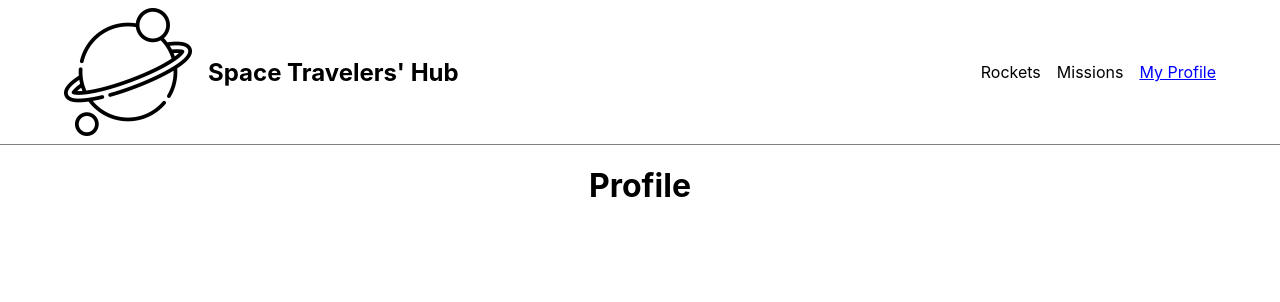
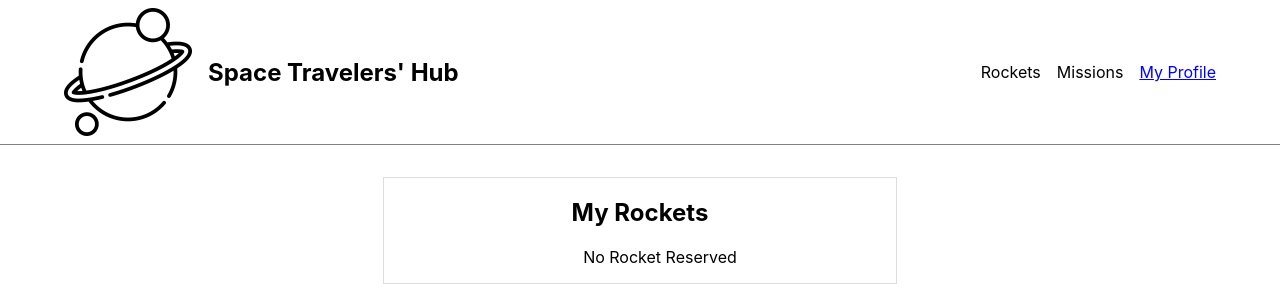
Before and after one commit to julzedz/space-travelers-hub, a React (Create React App) app: page /profile in a window 1280 px wide. Shown: the top 302 px of the page. Built offline with nearby package versions, Linux system fonts and the light colour scheme.

Commit message:
Display reserved rockets in Profile page

```diff
--- a/src/pages/Profile.js
+++ b/src/pages/Profile.js
@@ -1,7 +1,29 @@
 import React from 'react';
+import { useSelector } from 'react-redux';
+import '../styles/profile.css';
+import { selectAllRockets } from '../redux/rockets/rocketSlice';
 
-const Profile = () => (
-  <h1>Profile</h1>
-);
+const Profile = () => {
+  const fetchedRockets = useSelector(selectAllRockets);
+  const reservedRockets = fetchedRockets.filter((rocket) => rocket.reserved);
+  return (
+    <div>
+      <div className="reserved-rockets">
+        <h2>My Rockets</h2>
+        <ul className="rocket-list">
+          {reservedRockets.length !== 0 ? (
+            reservedRockets.map((rocket) => (
+              <li key={rocket.id} className="reserve-li">
+                <span className="rocket-title">{rocket.name}</span>
+              </li>
+            ))
+          ) : (
+            <div className="no-missions">No Rocket Reserved</div>
+          )}
+        </ul>
+      </div>
+    </div>
+  );
+};
 
 export default Profile;
--- /dev/null
+++ b/src/styles/profile.css
@@ -0,0 +1,5 @@
+.reserved-rockets {
+  border: solid 1px #ddd;
+  width: 40%;
+  margin: 2em auto;
+}
```
